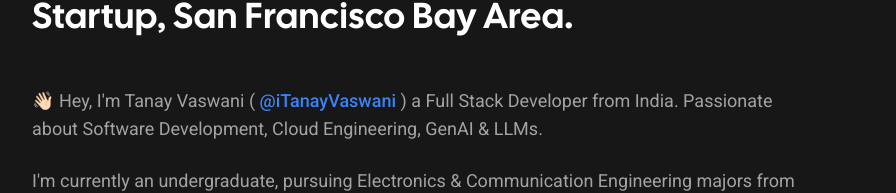
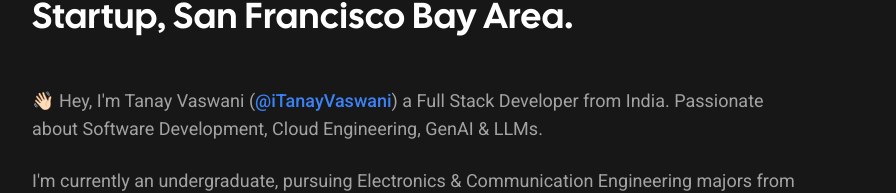
Before and after one commit to srijanbahal/Portfolio, a Next.js app: page / in a window 1280 px wide. Shown: the part 217-410 px from the top of the page, without its empty margins (120-1016 px from the left). Built offline with nearby package versions, Linux system fonts and the light colour scheme.

Commit message:
fix: Twitter link

```diff
--- a/components/hero/hero-section.tsx
+++ b/components/hero/hero-section.tsx
@@ -6,6 +6,7 @@ import localFont from "next/font/local";
 import { TextGenerateEffect } from "../ui/text-generate-effect";
 import { motion } from "framer-motion";
 import { Separator } from "../ui/separator";
+import Link from "next/link";
 
 const headingFont = localFont({
   src: "../../public/fonts/font.woff2",
@@ -42,9 +43,14 @@ const HeroSection = () => {
         transition={{ ease: "easeOut", duration: 2 }}
       >
         👋🏻 Hey, I&apos;m Tanay Vaswani (
-        <span className="text-blue-500 font-medium"> @iTanayVaswani </span>) a
-        Full Stack Developer from India. Passionate about Software Development,
-        Cloud Engineering, GenAI & LLMs.
+        <Link
+          href={"https://twitter.com/iTanayVaswani"}
+          className="text-blue-500 font-medium"
+        >
+          @iTanayVaswani
+        </Link>
+        ) a Full Stack Developer from India. Passionate about Software
+        Development, Cloud Engineering, GenAI & LLMs.
       </motion.p>
 
       <motion.p
```
